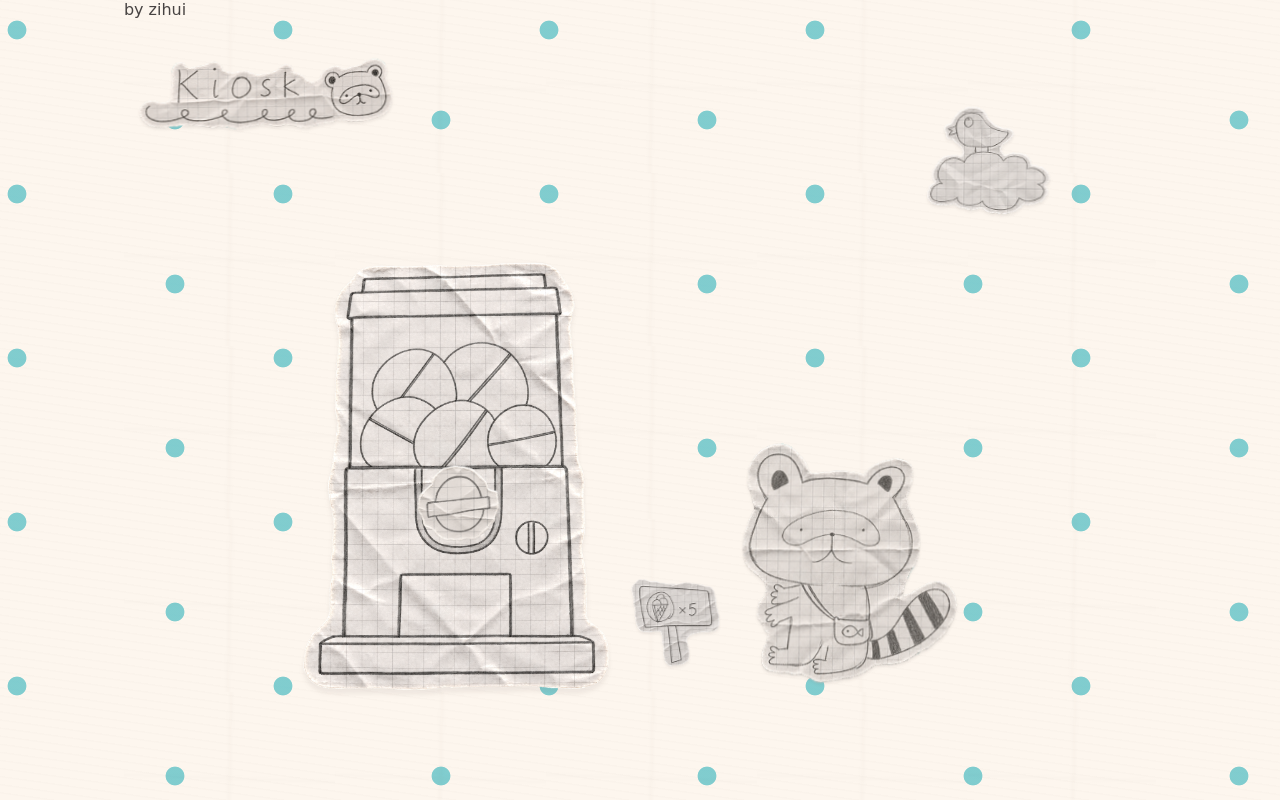
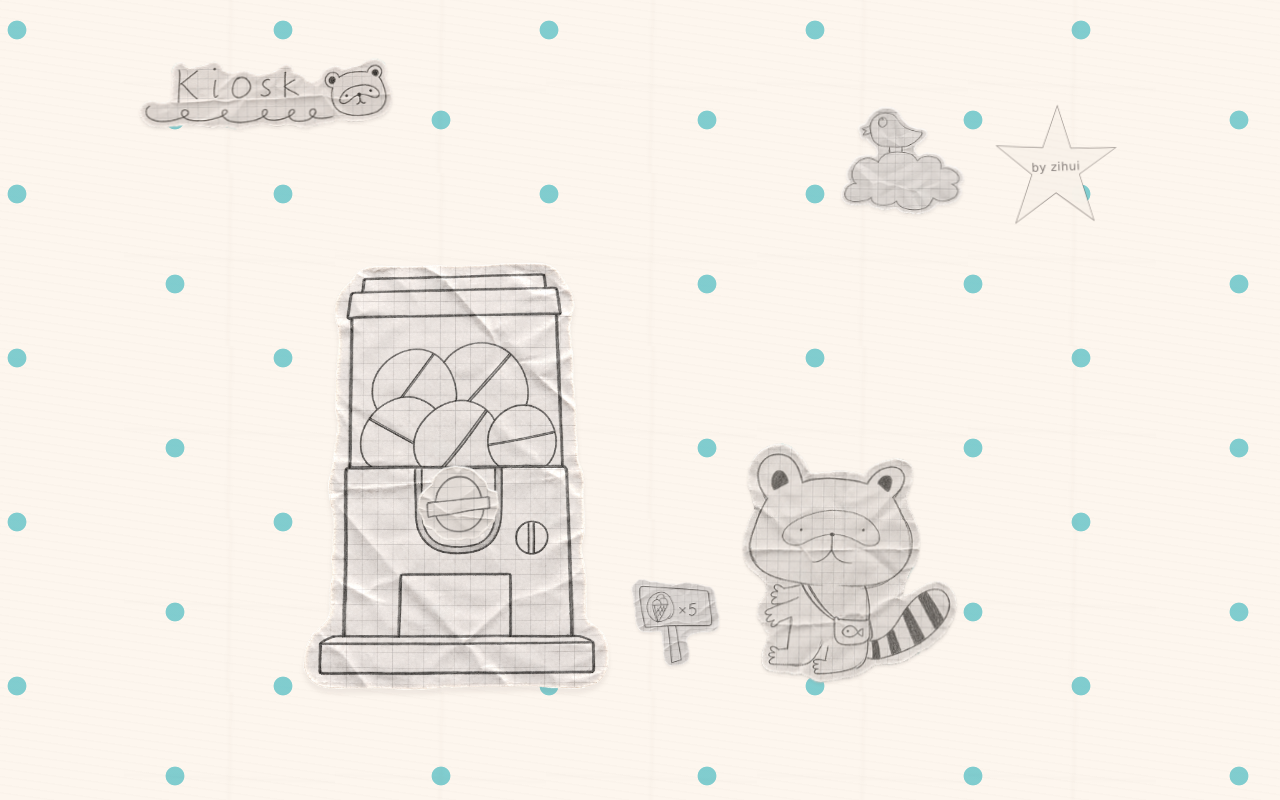
Before and after one commit to eclaircrumb/gachapon, a Next.js app in the folder gachapon/: page / in a window 1280 px wide. Built offline with nearby package versions, Linux system fonts and the light colour scheme.

Commit message:
Add files via upload

```diff
--- a/gachapon/app/globals.css
+++ b/gachapon/app/globals.css
@@ -69,7 +69,7 @@ a { -webkit-tap-highlight-color: transparent; }
 }
 
 .art-logo { top: 5.6%; left: 0.6%; width: 25.6%; }
-.art-bird { top: 11.2%; left: 75.6%; width: 15.8%; }
+.art-bird { top: 11.2%; left: 67.2%; width: 15.8%; }
 .art-sign { top: 69.9%; left: 47.8%; width: 11.3%; }
 .art-raccoon { top: 52.9%; left: 57.9%; width: 24.8%; }
 
@@ -208,18 +208,41 @@ a { -webkit-tap-highlight-color: transparent; }
   border: 0;
 }
 
-.signature {
+.signature-star {
   position: absolute;
-  right: clamp(10px, 1.5vw, 22px);
-  bottom: clamp(7px, 1.1vh, 14px);
-  z-index: 8;
-  color: rgb(75 68 66 / 58%);
-  font-size: clamp(9px, 0.8vw, 12px);
-  font-weight: 400;
-  letter-spacing: 0.04em;
+  top: 12.8%;
+  right: 3.2%;
+  z-index: 2;
+  display: grid;
+  width: 12.5%;
+  aspect-ratio: 1;
+  place-items: center;
+  color: rgb(75 68 66 / 68%);
+  font-size: clamp(9px, 0.9vw, 13px);
+  letter-spacing: 0.035em;
   line-height: 1;
-  transform: rotate(-2deg);
+  background: rgb(81 73 69 / 58%);
+  clip-path: polygon(50% 2%, 61% 35%, 96% 34%, 68% 55%, 80% 91%, 50% 70%, 19% 94%, 31% 56%, 3% 34%, 39% 35%);
+  filter: drop-shadow(1px 2px 1px rgb(80 69 61 / 8%));
+  animation: cozyWobbleOne 3.5s -1.3s ease-in-out infinite reverse;
   user-select: none;
+}
+
+.signature-star::before {
+  position: absolute;
+  inset: 2px;
+  z-index: 0;
+  content: "";
+  background:
+    repeating-linear-gradient(9deg, transparent 0 5px, rgb(98 77 65 / 2%) 6px 7px),
+    rgb(253 246 238 / 96%);
+  clip-path: inherit;
+}
+
+.signature-star span {
+  position: relative;
+  z-index: 1;
+  transform: rotate(-3deg);
 }
 
 .drift-one { animation: cozyWobbleOne 3.2s -0.7s ease-in-out infinite; }
@@ -281,7 +304,13 @@ a { -webkit-tap-highlight-color: transparent; }
     aspect-ratio: auto;
   }
   .art-logo { top: 3%; left: 2%; width: 61%; }
-  .art-bird { top: 13%; right: 0; left: auto; width: 31%; }
+  .art-bird { top: 13%; right: 18%; left: auto; width: 31%; }
+  .signature-star {
+    top: 12.5%;
+    right: 1.5%;
+    width: 22%;
+    font-size: clamp(8px, 2.6vw, 10px);
+  }
   .machine-wrap { top: 25%; left: 2%; width: 68%; }
   .art-sign { top: 68%; left: 52%; width: 27%; }
   .art-raccoon { top: 58%; right: -4%; left: auto; width: 50%; }
@@ -295,7 +324,6 @@ a { -webkit-tap-highlight-color: transparent; }
     font-size: 11px;
   }
 
-  .signature { font-size: 9px; }
 }
 
 @media (max-width: 390px) {
--- a/gachapon/app/page.tsx
+++ b/gachapon/app/page.tsx
@@ -87,7 +87,7 @@ export default function Home() {
           draggable={false}
         />
 
-        <div className="signature-cloud" aria-label="Created by zihui">
+        <div className="signature-star" aria-label="Created by zihui">
           <span>by zihui</span>
         </div>
 
```
